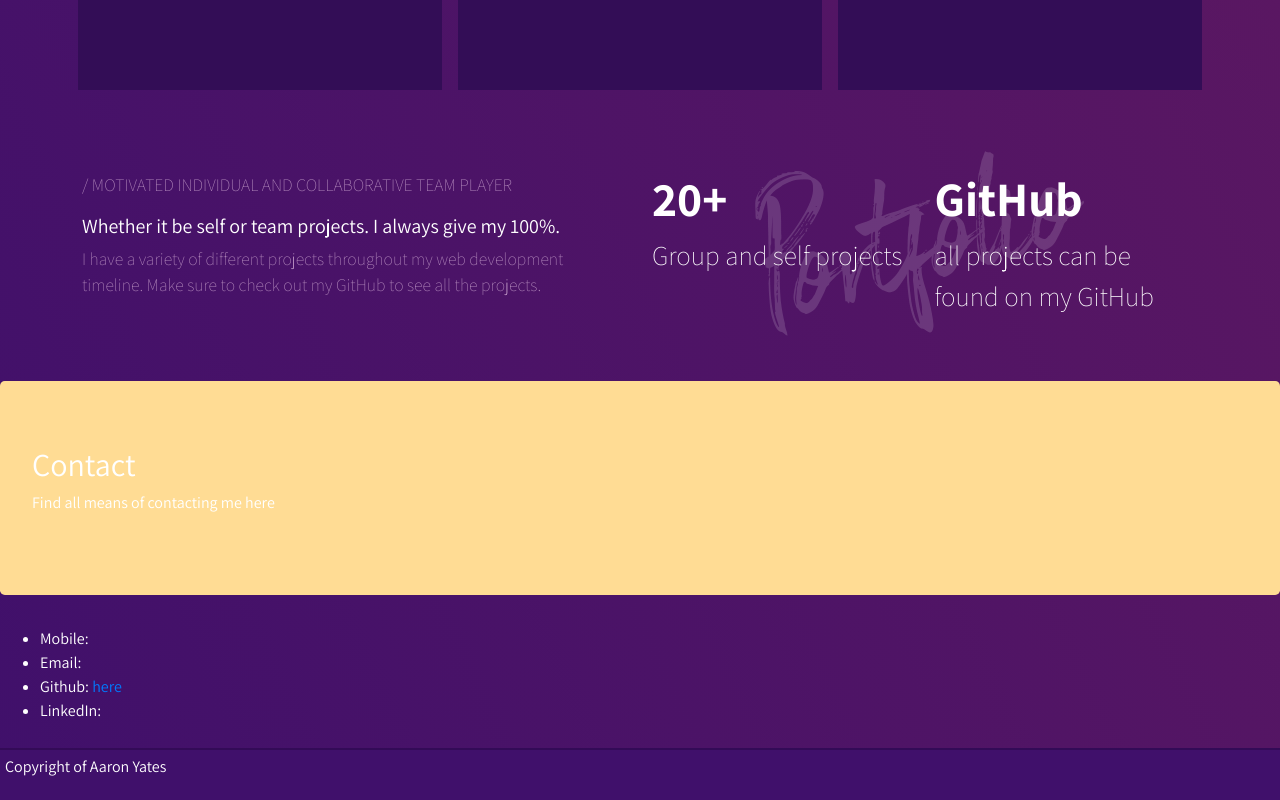
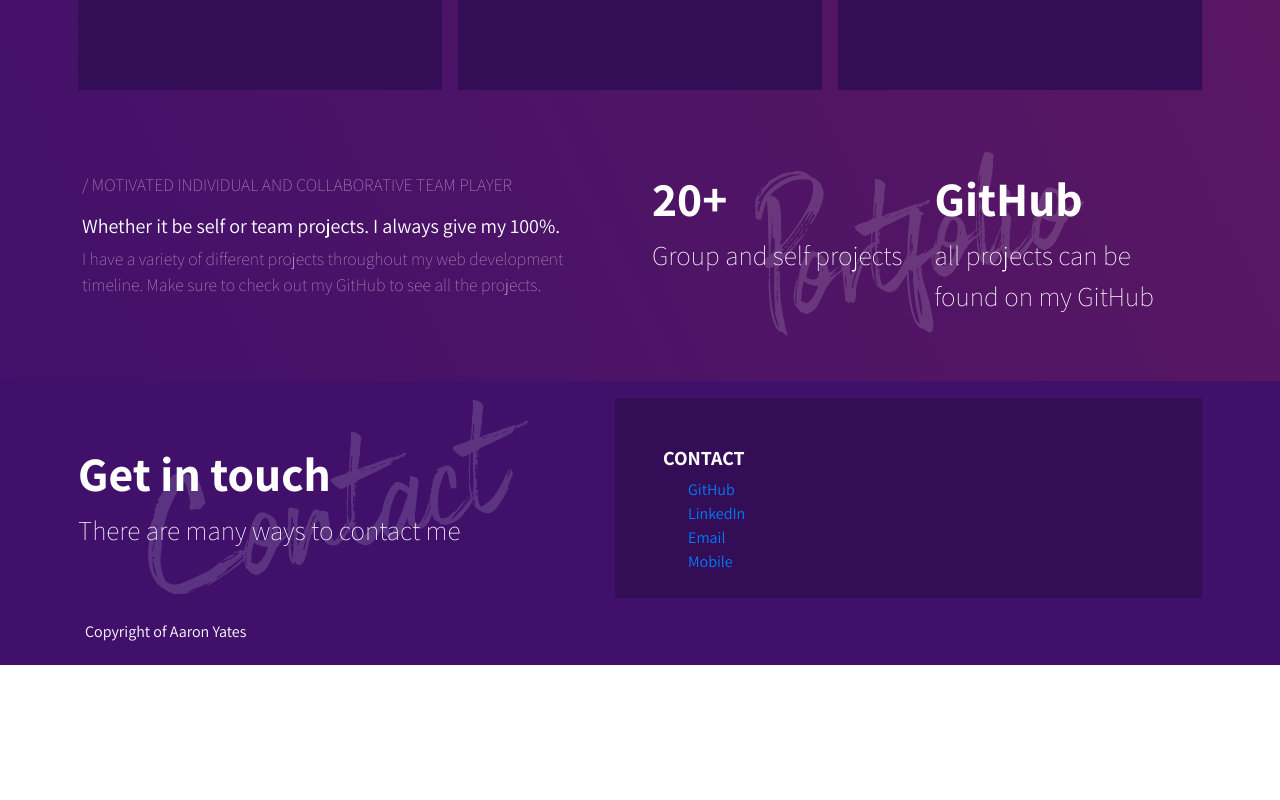
Before and after one commit to HeyAero/aaron_yates_portfolio, a plain HTML site: page index.html in a window 1280 px wide. Shown: the part 1557-2357 px from the top of the page. After the commit the page ends 2222 px from the top, so only its background shows below. Drawn offline with nearby package versions, Linux system fonts and the light colour scheme.

Commit message:
add assets and update contact/footer

```diff
--- a/index.html
+++ b/index.html
@@ -41,10 +41,12 @@
         <a href="#" class="px-5">About</a>
         <a href="#" class="px-5">Portfolio</a>
         <div class="ml-auto">
-          <img src="assets/images/logo.png" alt="aaron yates logo">
+          <img src="assets/images/logo.png" alt="aaron yates logo" />
         </div>
       </nav>
-      <div class="mobile-menu d-flex d-sm-none justify-content-end align-items-center">
+      <div
+        class="mobile-menu d-flex d-sm-none justify-content-end align-items-center"
+      >
         <a class="mr-4"><i class="fas fa-ellipsis-v fa-2x"></i></a>
       </div>
     </header>
@@ -145,12 +147,14 @@
         <div class="container py-2">
           <div class="row align-items-center">
             <div class="col-md p-1 m-2">
-              <p>/ MOTIVATED INDIVIDUAL AND COLLABORATIVE TEAM PLAYER </p>
+              <p>/ MOTIVATED INDIVIDUAL AND COLLABORATIVE TEAM PLAYER</p>
               <h5>
                 Whether it be self or team projects. I always give my 100%.
               </h5>
               <p>
-                I have a variety of different projects throughout my web development timeline. Make sure to check out my GitHub to see all the projects.
+                I have a variety of different projects throughout my web
+                development timeline. Make sure to check out my GitHub to see
+                all the projects.
               </p>
             </div>
             <div class="portfolio-highlight col-md py-5 m-2">
@@ -165,27 +169,41 @@
                 </div>
               </div>
             </div>
+          </div>
         </div>
       </section>
       <!--
         Contact section
       -->
-      <div class="jumbotron">
-        <h2>Contact</h2>
-        <p>Find all means of contacting me here</p>
-      </div>
-      <ul>
-        <li>Mobile:</li>
-        <li>Email:</li>
-        <li>Github: <a href="https://github.com/HeyAero/">here</a></li>
-        <li>LinkedIn:</li>
-      </ul>
+      <section class="contact">
+        <div class="container py-2">
+          <div class="row align-items-center">
+            <div class="contact-highlight col-md py-5 m-2">
+              <div class="row">
+                <h4>Get in touch</h4>
+                <span>There are many ways to contact me</span>
+              </div>
+            </div>
+            <div class="contact-card col-md p-5 m-2">
+              <h5>CONTACT</h5>
+              <ul>
+                <li><a href="#">GitHub</a></li>
+                <li><a href="#">LinkedIn</a></li>
+                <li><a href="#">Email</a></li>
+                <li><a href="#">Mobile</a></li>
+              </ul>
+            </div>
+          </div>
+        </div>
+      </section>
     </main>
     <!--
       Footer
     -->
     <footer>
-      <p>Copyright of Aaron Yates</p>
+      <div class="container">
+        <p>Copyright of Aaron Yates</p>
+      </div>
     </footer>
   </body>
 </html>
--- a/style.css
+++ b/style.css
@@ -50,6 +50,7 @@ nav a {
 }
 
 nav a:hover {
+  color: #ff5761;
   font-size: 1.1rem;
   text-decoration: none;
 }
@@ -61,13 +62,7 @@ nav a:hover {
 */
 footer {
   background: #40106b;
-  border-top: 2px solid #330b57;
-  margin-top: 25px;
   padding: 5px;
-}
-
-.jumbotron {
-  background-color: #ffdc94;
 }
 
 .welcome {
@@ -80,7 +75,8 @@ footer {
 
 .welcome p,
 .about p,
-.portfolio p {
+.portfolio p,
+.contact p {
   color: rgb(178, 136, 187);
   font-weight: 200;
   font-size: 1.1rem;
@@ -133,14 +129,22 @@ footer {
   background-position: center center;
 }
 
+.contact-highlight {
+  background-image: url('assets/images/contact.png');
+  background-repeat: no-repeat;
+  background-position: center center;
+}
+
 .about h4,
-.portfolio h4 {
+.portfolio h4,
+.contact h4 {
   font-weight: 700;
   font-size: 3rem;
 }
 
 .about span,
-.portfolio span {
+.portfolio span,
+.contact span {
   font-weight: 200;
   color: white;
   font-size: 1.7rem;
@@ -158,7 +162,8 @@ footer {
   color: #ff5761;
 }
 
-.tech-card {
+.tech-card,
+.contact-card {
   background-color: #330d56;
 }
 
@@ -175,6 +180,27 @@ footer {
   margin-bottom: 100px;
 }
 
+.contact-card {
+  height: 200px;
+}
+
+.contact {
+  background: rgb(64, 16, 107);
+}
+
+.contact h5 {
+  font-weight: 700;
+}
+
+.contact ul {
+  list-style: none;
+  padding-left: 25px;
+}
+
+.contact li {
+  display: block;
+}
+
 hr {
   background-color: white;
 }
```
Also changed, not shown: assets/images/contact.png (added).
